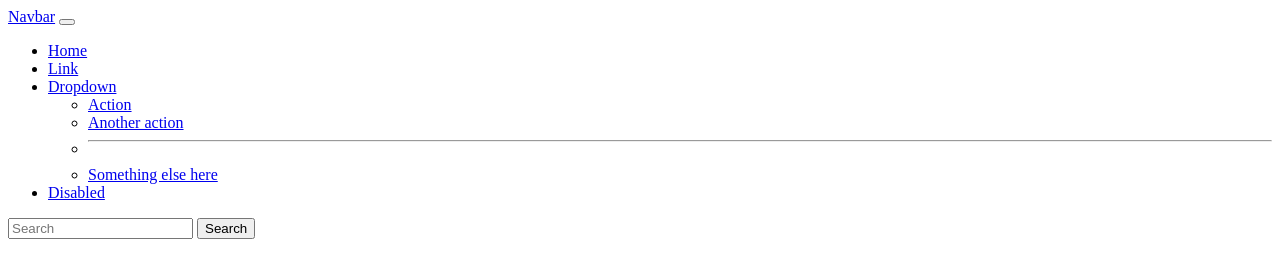
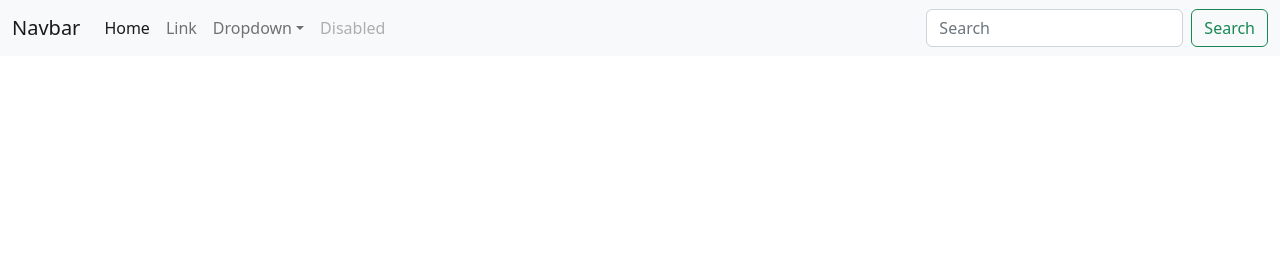
Before and after one commit to Michal-Strugala/michal-strugala.github.io, a plain HTML site: page index.html in a window 1280 px wide. Drawn offline with nearby package versions, Linux system fonts and the light colour scheme.

Commit message:
fixed navbar

```diff
--- a/index.html
+++ b/index.html
@@ -3,6 +3,8 @@
 <head>
 	<meta charset="UTF-8">
 	<meta name="viewport" content="width=device-width, initial-scale=1">
+	<link href="https://cdn.jsdelivr.net/npm/bootstrap@5.2.1/dist/css/bootstrap.min.css" rel="stylesheet" integrity="sha384-iYQeCzEYFbKjA/T2uDLTpkwGzCiq6soy8tYaI1GyVh/UjpbCx/TYkiZhlZB6+fzT" crossorigin="anonymous">
+    <script src="https://cdn.jsdelivr.net/npm/bootstrap@5.2.1/dist/js/bootstrap.bundle.min.js" integrity="sha384-u1OknCvxWvY5kfmNBILK2hRnQC3Pr17a+RTT6rIHI7NnikvbZlHgTPOOmMi466C8" crossorigin="anonymous"></script>
 </head>
 <body>
 	<nav class="navbar navbar-expand-lg navbar-light bg-light">
```
